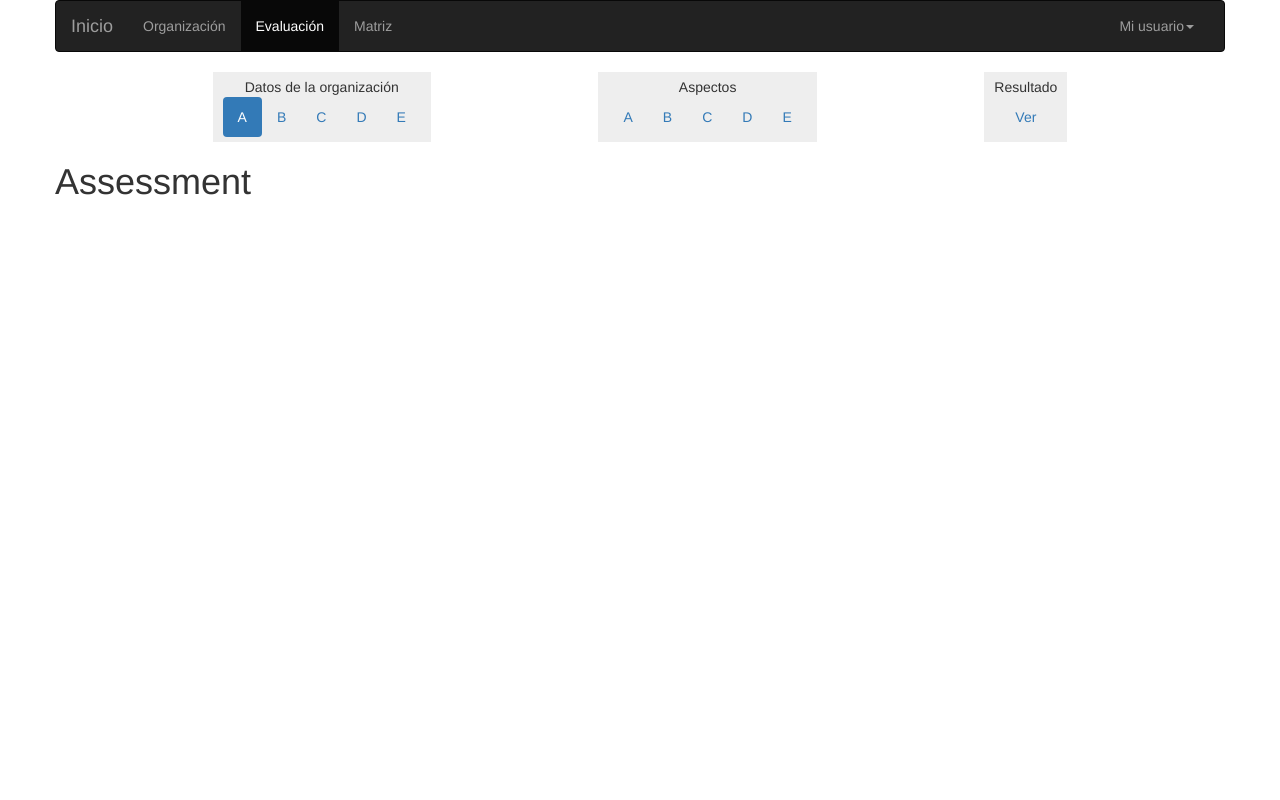
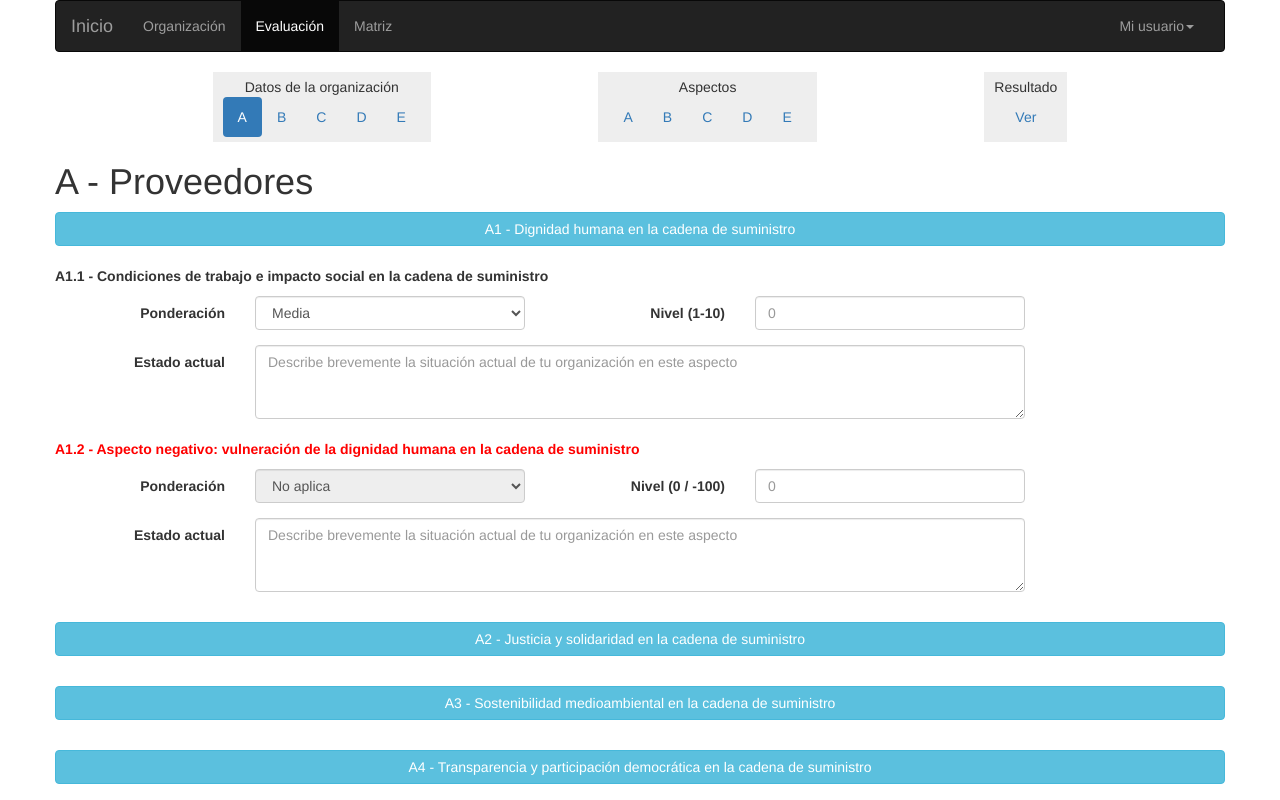
Before and after one commit to PIWEEK/ecg-calculator-front, a Vue app: page /#/assessment in a window 1280 px wide. Built offline with nearby package versions, Linux system fonts and the light colour scheme.

Commit message:
Start assessment form

```diff
--- a/src/components/Assessment.vue
+++ b/src/components/Assessment.vue
@@ -7,7 +7,106 @@
       <assessment-navigator section="facts" code="A"></assessment-navigator>
     </div>
     <div class="row">
-      <h1>Assessment</h1>
+      <h1>A - Proveedores</h1>
+      <div role="tablist">
+        <b-card no-body class="mb-1">
+          <b-card-header header-tag="header" class="p-1" role="tab">
+            <b-btn block href="#" v-b-toggle.accordion1 variant="info">A1 - Dignidad humana en la cadena de suministro</b-btn>
+          </b-card-header>
+          <b-collapse id="accordion1" visible accordion="my-accordion" role="tabpanel">
+            <b-card-body>
+              <p class="aspect-title">A1.1 - Condiciones de trabajo e impacto social en la cadena de suministro</p>
+              <form class="form-horizontal">
+                <div class="form-group">
+                  <label for="weighting" class="col-sm-2 control-label">Ponderación</label>
+                  <div class="col-sm-3">
+                    <select class="form-control" id="weighting">
+                      <option>Muy alta</option>
+                      <option>Alta</option>
+                      <option selected>Media</option>
+                      <option>Baja</option>
+                      <option>No aplica</option>
+                    </select>
+                  </div>
+                  <label for="level" class="col-sm-2 control-label">Nivel (1-10)</label>
+                  <div class="col-sm-3">
+                    <input type="number" class="form-control" id="level" placeholder="0">
+                  </div>
+                </div>
+                <div class="form-group">
+                  <label for="current-status" class="col-sm-2 control-label">Estado actual</label>
+                  <div class="col-sm-8">
+                    <textarea class="form-control" id="current-status" rows="3" placeholder="Describe brevemente la situación actual de tu organización en este aspecto" />
+                  </div>
+                </div>
+              </form>
+              <p class="aspect-title negative">A1.2 - Aspecto negativo: vulneración de la dignidad humana en la cadena de suministro</p>
+              <form class="form-horizontal">
+                <div class="form-group">
+                  <label for="weighting" class="col-sm-2 control-label">Ponderación</label>
+                  <div class="col-sm-3">
+                    <select class="form-control" id="weighting" disabled>
+                      <option>Muy alta</option>
+                      <option>Alta</option>
+                      <option>Media</option>
+                      <option>Baja</option>
+                      <option selected>No aplica</option>
+                    </select>
+                  </div>
+                  <label for="level" class="col-sm-2 control-label">Nivel (0 / -100)</label>
+                  <div class="col-sm-3">
+                    <input type="number" class="form-control" id="level" placeholder="0">
+                  </div>
+                </div>
+                <div class="form-group">
+                  <label for="current-status" class="col-sm-2 control-label">Estado actual</label>
+                  <div class="col-sm-8">
+                    <textarea class="form-control" id="current-status" rows="3" placeholder="Describe brevemente la situación actual de tu organización en este aspecto" />
+                  </div>
+                </div>
+              </form>
+            </b-card-body>
+          </b-collapse>
+        </b-card>
+        <b-card no-body class="mb-1">
+          <b-card-header header-tag="header" class="p-1" role="tab">
+            <b-btn block href="#" v-b-toggle.accordion2 variant="info">A2 - Justicia y solidaridad en la cadena de suministro</b-btn>
+          </b-card-header>
+          <b-collapse id="accordion2" accordion="my-accordion" role="tabpanel">
+            <b-card-body>
+              <p class="card-text">
+                Lorem ipsum su puta madre
+              </p>
+            </b-card-body>
+          </b-collapse>
+        </b-card>
+        <b-card no-body class="mb-1">
+          <b-card-header header-tag="header" class="p-1" role="tab">
+            <b-btn block href="#" v-b-toggle.accordion3 variant="info">A3 - Sostenibilidad medioambiental en la cadena de suministro</b-btn>
+          </b-card-header>
+          <b-collapse id="accordion3" accordion="my-accordion" role="tabpanel">
+            <b-card-body>
+              <p class="card-text">
+                Lorem ipsum su puta madre
+              </p>
+              </p>
+            </b-card-body>
+          </b-collapse>
+        </b-card>
+        <b-card no-body class="mb-1">
+          <b-card-header header-tag="header" class="p-1" role="tab">
+            <b-btn block href="#" v-b-toggle.accordion4 variant="info">A4 - Transparencia y participación democrática en la cadena de suministro</b-btn>
+          </b-card-header>
+          <b-collapse id="accordion4" accordion="my-accordion" role="tabpanel">
+            <b-card-body>
+              <p class="card-text">
+                Lorem ipsum su puta madre
+              </p>
+              </p>
+            </b-card-body>
+          </b-collapse>
+        </b-card>
+      </div>
     </div>
   </div>
 </template>
@@ -29,4 +128,24 @@ export default {
 </script>
 
 <style scoped>
+.card {
+  margin-top: 3rem;
+}
+
+.card:first-child {
+  margin-top: 0;
+}
+
+.aspect-title {
+  font-weight: bold;
+  margin: 2rem 0 1rem 0;
+}
+
+.aspect-title.negative {
+  color: red;
+}
+
+textarea {
+  resize: vertical;
+}
 </style>
```
